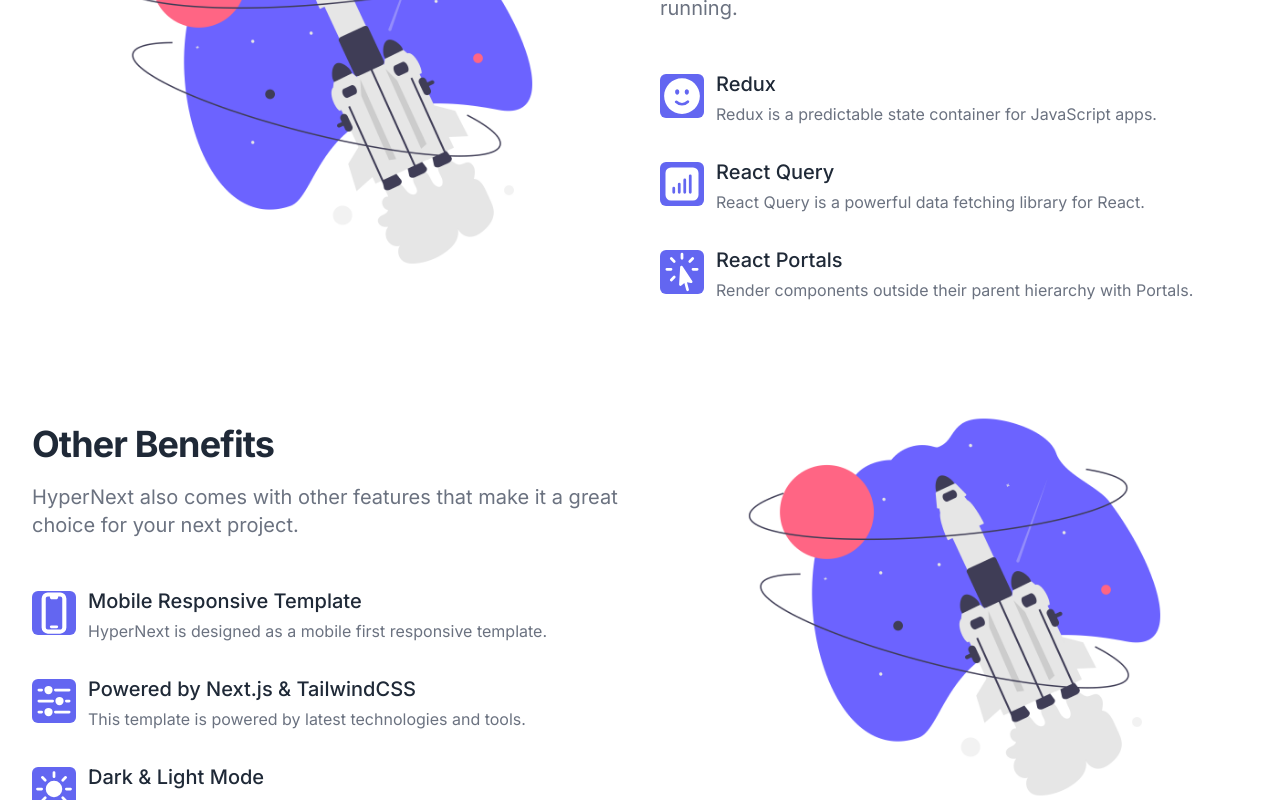
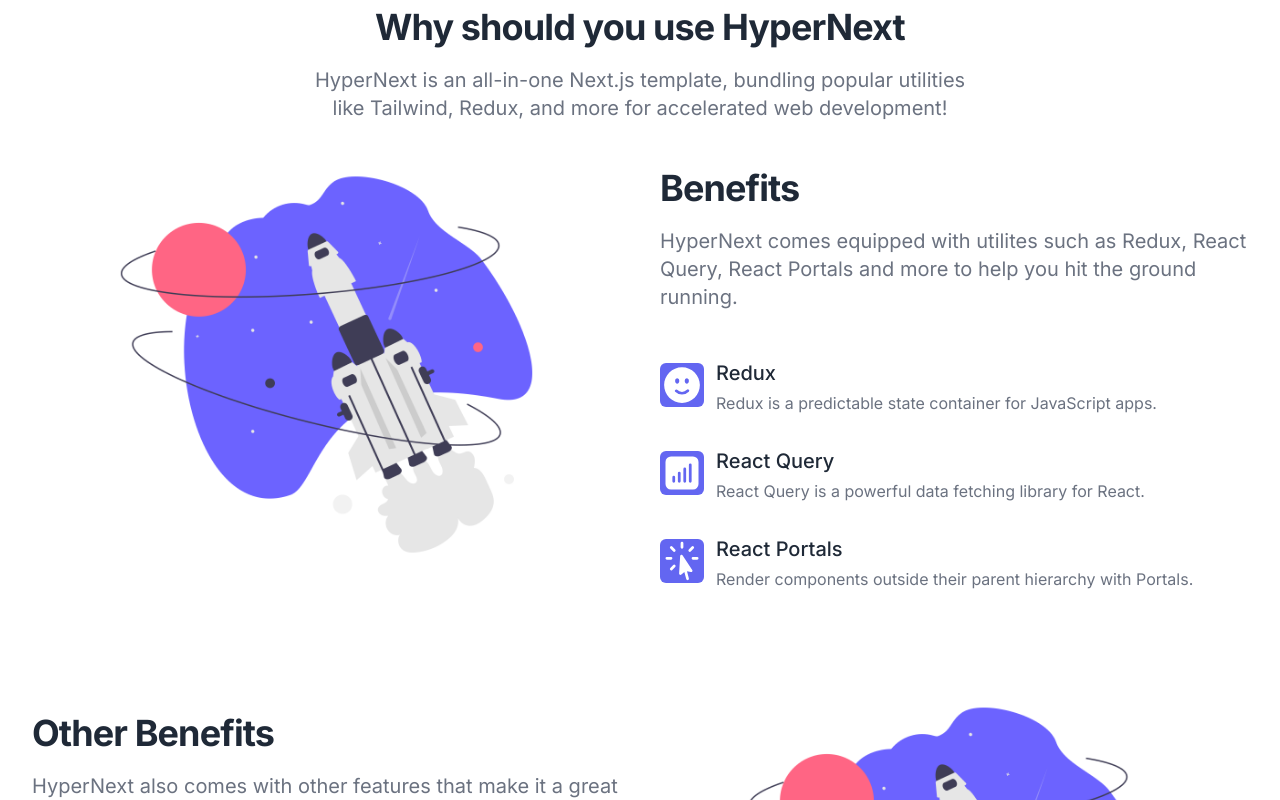
Before and after one commit to KiranM27/HyperNext, a Next.js app: page / in a window 1280 px wide. Shown: the part 1060-1860 px from the top of the page. Built offline with nearby package versions, Linux system fonts and the light colour scheme.

Commit message:
feat: created a title for the section

```diff
--- /dev/null
+++ b/src/components/SectionTitle.tsx
@@ -0,0 +1,21 @@
+import React from 'react';
+import Container from './Container';
+
+type Props = {
+  align?: 'left' | 'center';
+  pretitle?: string;
+  title?: string;
+  children?: React.ReactNode;
+};
+
+const SectionTitle = ({ align, pretitle, title, children }: Props) => {
+  return (
+    <Container className={`flex w-full flex-col mt-4 ${align === 'left' ? '' : 'items-center justify-center text-center'}`}>
+      {pretitle && <div className="text-sm font-bold tracking-wider text-indigo-600 uppercase">{pretitle}</div>}
+      {title && <h2 className="max-w-2xl mt-3 text-3xl font-bold leading-snug tracking-tight text-gray-800 lg:leading-tight lg:text-4xl dark:text-white">{title}</h2>}
+      {children && <p className="max-w-2xl py-4 text-lg leading-normal text-gray-500 lg:text-xl xl:text-xl dark:text-gray-300">{children}</p>}
+    </Container>
+  );
+};
+
+export default SectionTitle;
--- a/src/data/benefits.tsx
+++ b/src/data/benefits.tsx
@@ -23,7 +23,7 @@
 export const IconWrapperClass = 'w-7 h-7 text-white';
 
 export const PrimaryBenefits: TBenefits = {
-  title: 'HyperNext Benefits',
+  title: 'Benefits',
   desc: 'HyperNext comes equipped with utilites such as Redux, React Query, React Portals and more to help you hit the ground running.',
   image: benefitOneImg,
   bullets: [
--- a/src/pages/index.tsx
+++ b/src/pages/index.tsx
@@ -1,5 +1,7 @@
 import Benefits from '@/components/Landing/Benefits';
 import Intro from '@/components/Landing/Intro';
+import SectionTitle from '@/components/SectionTitle';
+import { PRODUCT_DESCRIPTION } from '@/constants/meta';
 import { PageWithPrimaryLayout } from '@/types/page';
 import { Inter } from 'next/font/google';
 import { PrimaryBenefits, SecondaryBenefits } from 'src/data/benefits';
@@ -12,8 +14,14 @@
     <div className="min-[h-screen/2] p-8">
       <div className={`flex flex-col items-center justify-between ${inter.className} w-full`}>
         <Intro />
-        <Benefits imgPos="left" data={PrimaryBenefits} />
-        <Benefits imgPos="right" data={SecondaryBenefits} />
+
+        {/* Benefits Section */}
+        <div className="mt-32">
+          <SectionTitle title=" Why should you use HyperNext">{PRODUCT_DESCRIPTION}</SectionTitle>
+          <Benefits imgPos="left" data={PrimaryBenefits} />
+          <Benefits imgPos="right" data={SecondaryBenefits} />
+        </div>
+        {/* Benefits Section End */}
       </div>
     </div>
   );
```
